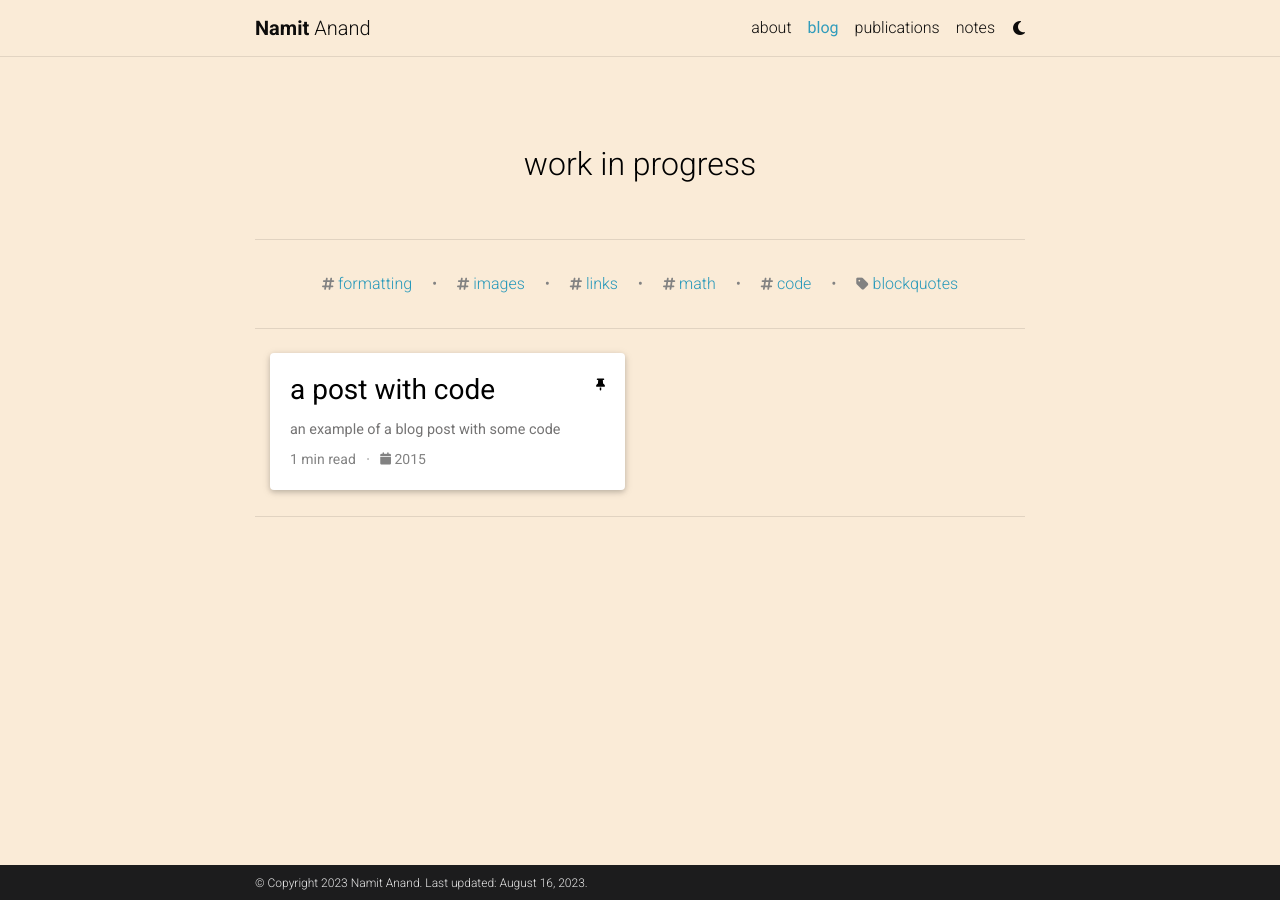
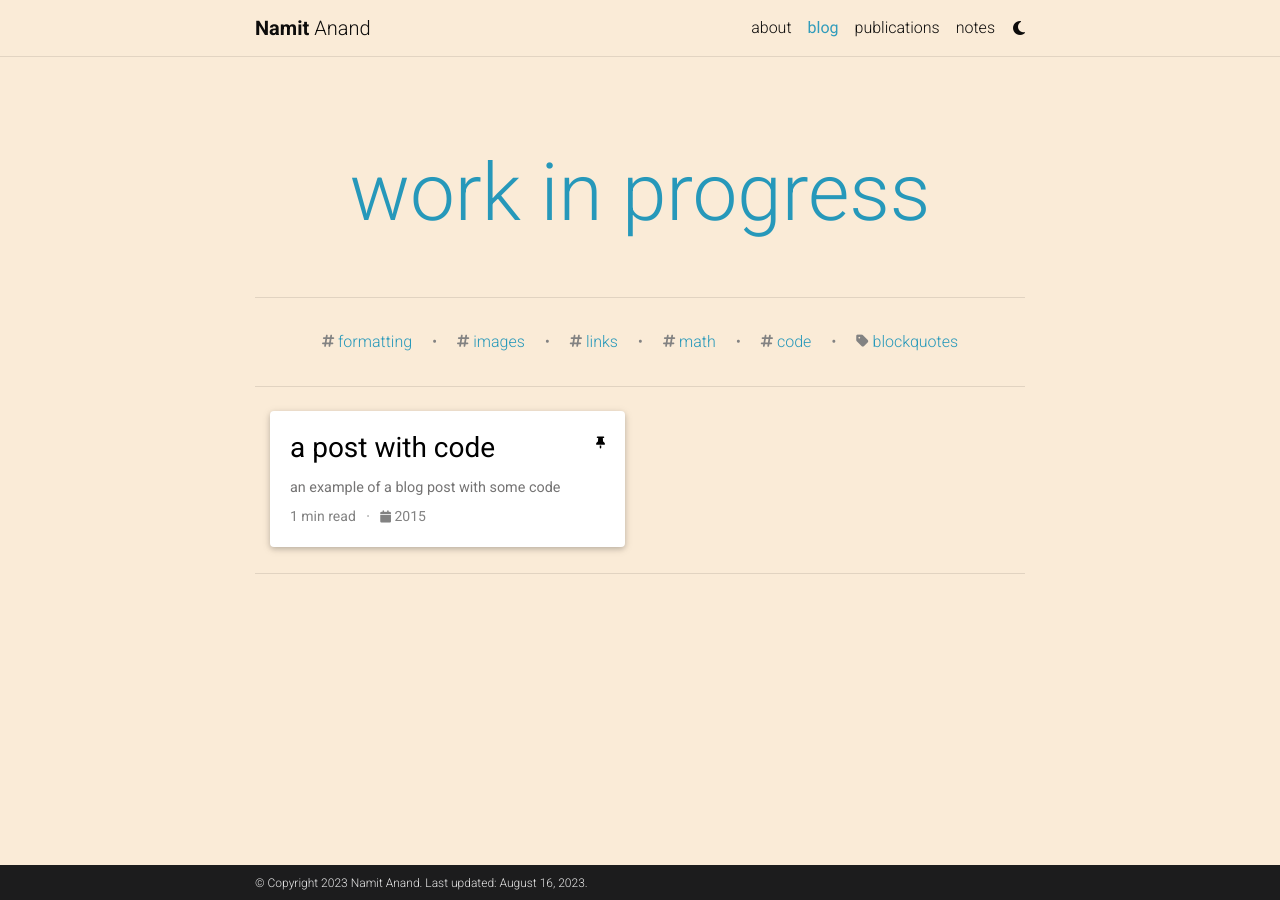
Before and after one commit to namitanand/namitanand.github.io, a Jekyll site: the page built from blog/index.html, in a window 1280 px wide. Built offline with Jekyll 4.4.1, drawn with Linux system fonts in a browser that asks for light colours; full-size pictures stand in for the smaller copies a plugin makes; comment, search, counter and statistics services are not loaded; a style sheet for code colours, icons or effects is not loaded.

Commit message:
font size in _base.scss frp, 1.2rem to 1.4rem; global-code-bg-color changed

```diff
--- a/_sass/_base.scss
+++ b/_sass/_base.scss
@@ -62,7 +62,7 @@
   border-left: 2px solid var(--global-theme-color);
   margin: 1.5em 10px;
   padding: 0.5em 10px;
-  font-size: 1.2rem;
+  font-size: 1.4rem;
 }
 
 // Math
@@ -398,7 +398,7 @@
   padding-top: 2rem;
   padding-bottom: 3rem;
 
-  h1 {
+  h2 {
     color: var(--global-theme-color);
     font-size: 5rem;
   }
--- a/_sass/_themes.scss
+++ b/_sass/_themes.scss
@@ -4,7 +4,7 @@
 
 :root {
   --global-bg-color: #faebd7;
-  --global-code-bg-color: #{$code-bg-color-light};
+  --global-code-bg-color: #faebd7;
   --global-text-color: #{$black-color};
   --global-text-color-light: #{$grey-color};
   --global-theme-color: #{$cyan-color};
```
